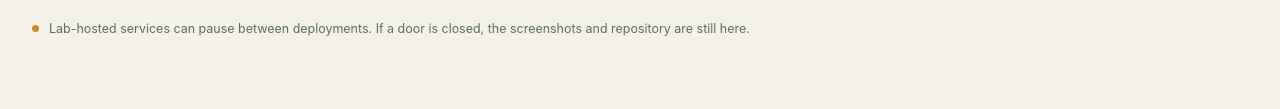
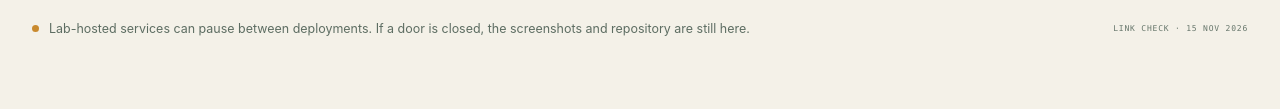
Before and after one commit to UBC-FRESH/fresh-stuff, a plain HTML site: page index.html in a window 1280 px wide. Shown: the part 6053-6162 px from the top of the page. Drawn offline with Linux system fonts and the light colour scheme.

Commit message:
Stamp the live link verification

```diff
--- a/index.html
+++ b/index.html
@@ -250,8 +250,8 @@
           <div class="live-grid" id="live-grid"></div>
           <p class="live-note">
             <span class="dot dot--soft"></span>
-            Lab-hosted services can pause between deployments. If a door is closed, the screenshots
-            and repository are still here.
+            <span>Lab-hosted services can pause between deployments. If a door is closed, the screenshots and repository are still here.</span>
+            <span class="live-verified">Link check · 15 Nov 2026</span>
           </p>
         </div>
       </section>
--- a/styles.css
+++ b/styles.css
@@ -1665,10 +1665,20 @@ h3 {
 .live-note {
   display: flex;
   align-items: center;
+  flex-wrap: wrap;
   gap: 10px;
   margin-top: 22px;
   font-size: 0.78rem;
   color: var(--muted);
+}
+.live-verified {
+  margin-left: auto;
+  font-family: var(--mono);
+  font-size: 8px;
+  letter-spacing: 0.1em;
+  text-transform: uppercase;
+  color: var(--muted-2);
+  white-space: nowrap;
 }
 
 /* About + long tail ------------------------------------------------------- */
```
Also changed, not shown: 1 other file.
